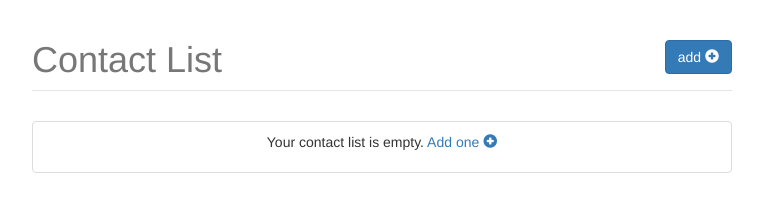
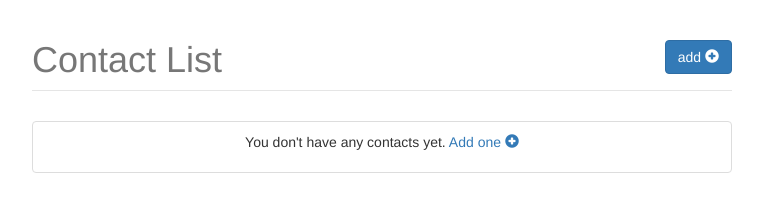
Before and after one commit to danielmariz/ContactList, a website: page app/index.html in a window 1280 px wide. Shown: the whole page, without its empty margins (258-1021 px from the left). Drawn offline with nearby package versions, Linux system fonts and the light colour scheme; some packages are replaced by stand-ins of ours; files that its build step writes are made by us from their sources.

Commit message:
ajuste do texto de lista vazia

```diff
--- a/app/views/main.html
+++ b/app/views/main.html
@@ -39,7 +39,7 @@
   </div>
   <ul class="list-group contacts">
     <li class="no-contact list-group-item" ng-show="!contacts.length">
-      <p class="text-center">Your contact list is empty. <a href="" ng-click="showContactForm()">Add one <span class="glyphicon glyphicon-plus-sign"></span></a></p>
+      <p class="text-center">You don't have any contacts yet. <a href="" ng-click="showContactForm()">Add one <span class="glyphicon glyphicon-plus-sign"></span></a></p>
     </li>
       <contact ng-repeat="contact in contacts | filter:searchContact track by $index">
   </ul>
```
